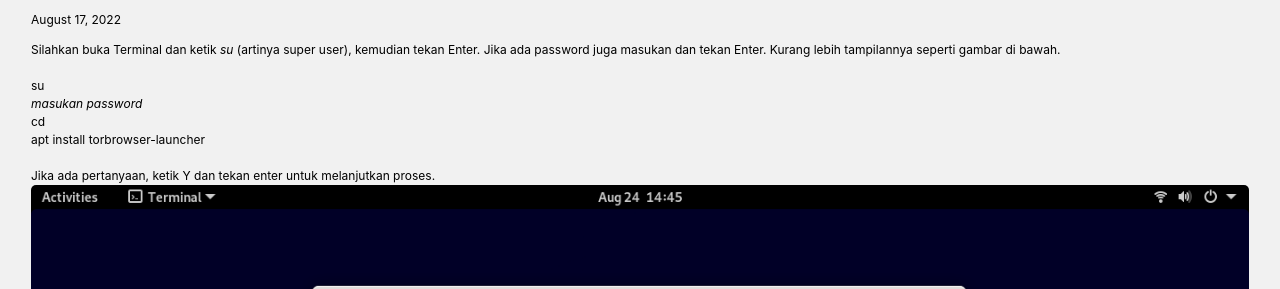
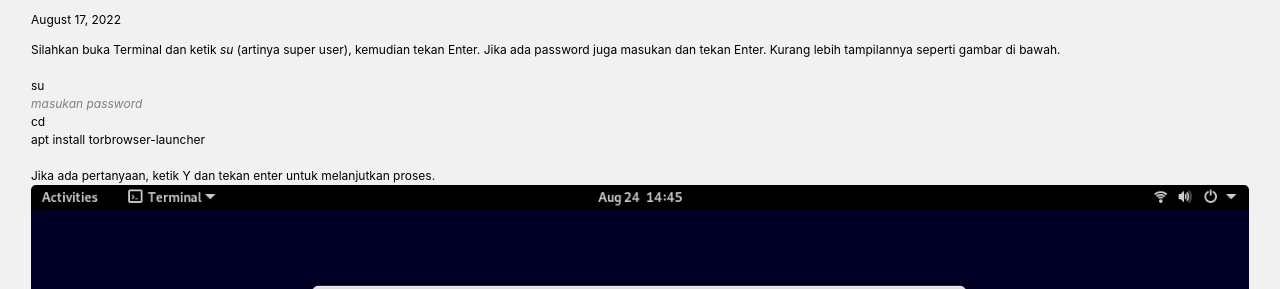
Before and after one commit to mohamadrido/blog, a Jekyll site: the page built from _posts/2022-08-17-cara-install-tor-browser-di-linux-debian-11-bullseye.md, in a window 1280 px wide and 900 px high, scrolled down 633 px. Shown: the part 161-450 px from the top of the window. Built offline with Jekyll 4.4.1, drawn with Linux system fonts in a browser that asks for light colours; our own code applies the rules of GitHub Pages for plain Markdown files.

Commit message:
Update 2022-08-17-cara-install-tor-browser-di-linux-debian-11-bullseye.md

```diff
--- a/_posts/2022-08-17-cara-install-tor-browser-di-linux-debian-11-bullseye.md
+++ b/_posts/2022-08-17-cara-install-tor-browser-di-linux-debian-11-bullseye.md
@@ -8,7 +8,7 @@ image: /assets/images/tor-browser-linux-debian.png
 Silahkan buka Terminal dan ketik <i>su</i> (artinya super user), kemudian tekan Enter. Jika ada password juga masukan dan tekan Enter. Kurang lebih tampilannya seperti gambar di bawah.<br/>
 <br/>
 su<br/>
-<i>masukan password</i><br/>
+<i style="color:gray;">masukan password</i><br/>
 cd<br/>
 apt install torbrowser-launcher<br/>
 <br/>
```
